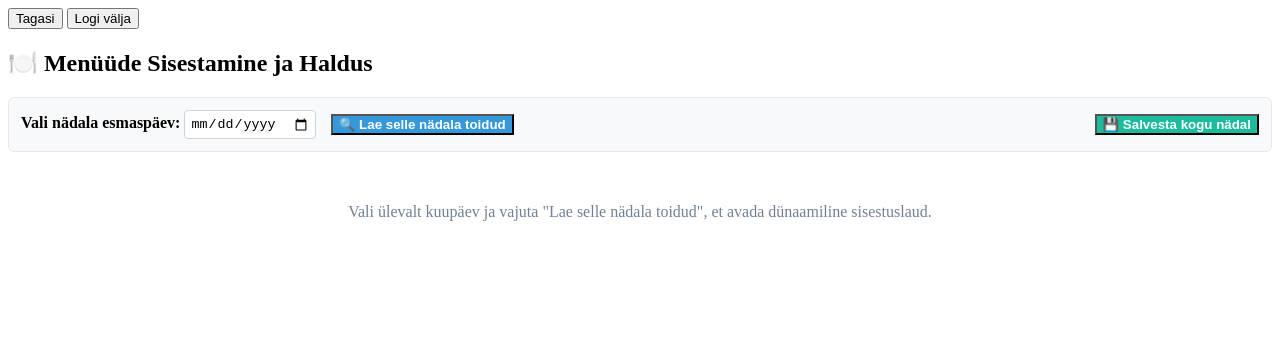
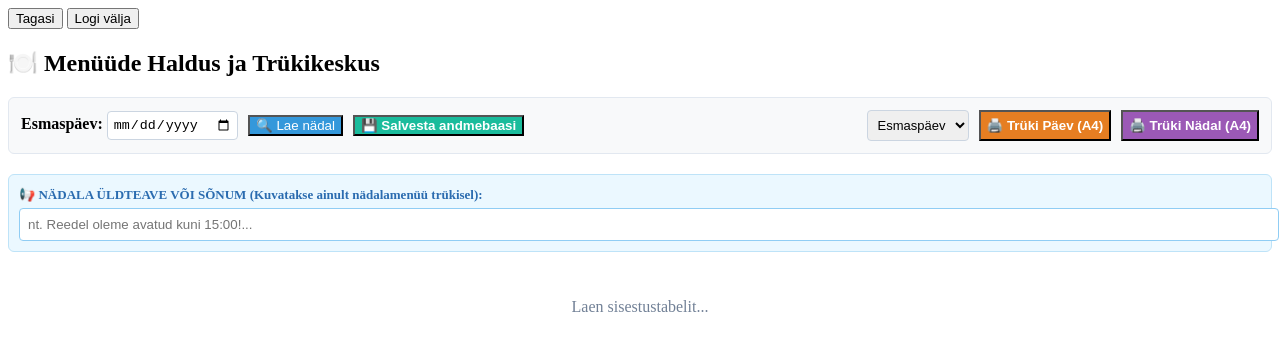
Before and after one commit to Piirimae/piirmae, a website with bundled scripts: page menyy.html in a window 1280 px wide. Built offline with nearby package versions, Linux system fonts and the light colour scheme; a script that the page names is missing.

Commit message:
Update menyy.html
print nuppudega menyy.html

```diff
--- a/menyy.html
+++ b/menyy.html
@@ -2,52 +2,64 @@
 <html lang="et">
 <head>
   <meta charset="UTF-8">
-  <title>Menüüde Juhtpaneel</title>
+  <title>Menüüde Juhtpaneel ja Trükk</title>
   <link rel="stylesheet" href="style.css">
   <style>
     .menyy-tabel { width: 100%; border-collapse: collapse; margin-top: 15px; }
     .menyy-tabel th, .menyy-tabel td { border: 1px solid #cbd5e1; padding: 10px; text-align: left; }
     .menyy-tabel th { background-color: #f1f5f9; font-weight: bold; color: #1e293b; width: 150px; }
-    .paeva-veerg { background: #ffffff; vertical-align: top; }
+    .paeva-veerg { background: #ffffff; vertical-align: top; width: 20%; }
     .menyy-sisend { width: 100%; padding: 6px; border: 1px solid #cbd5e1; border-radius: 4px; font-size: 13px; margin-bottom: 8px; box-sizing: border-box; }
-    .menyy-sisend:focus { border-color: #3182ce; outline: none; }
+    .menyy-teade-input { width: 100%; padding: 6px; border: 1px solid #fbd38d; background: #fffaf0; border-radius: 4px; font-size: 12px; box-sizing: border-box; font-style: italic; }
     .padi-paev { font-weight: bold; color: #2c3e50; font-size: 15px; border-bottom: 2px solid #edf2f7; padding-bottom: 4px; margin-bottom: 10px; }
   </style>
 </head>
 <body>
 
-<!-- 1. STANDARDNE PÄIS: Kasutajanimi, Tagasi ja Logi välja -->
 <header class="header">
   <div id="kasutajaNimi"></div>
   <button onclick="window.location='fuajee.html'" class="btn-small">Tagasi</button>
   <button id="logoutBtn" class="btn-small">Logi välja</button>
 </header>
 
-<!-- 2. TRÜKIPÄIS: Vajadusel menüü printimiseks -->
-<div id="printHeader" style="display: none;">
-  <img src="logo1.png" alt="Logo">
-  <h1 id="printTitle">NÄDALAMENÜÜ</h1>
-</div>
+<h2>🍽️ Menüüde Haldus ja Trükikeskus</h2>
 
-<h2>🍽️ Menüüde Sisestamine ja Haldus</h2>
-
-<!-- 3. JUHTKAST: Näitame kalendrit ja salvestamise nuppu -->
-<div class="toolbar" style="display: flex; flex-wrap: wrap; gap: 15px; align-items: center; margin-bottom: 20px; background:#f8f9fa; padding:12px; border-radius:6px; border:1px solid #e2e8f0;">
+<!-- JUHTPANEEL -->
+<div class="toolbar" style="display: flex; flex-wrap: wrap; gap: 10px; align-items: center; margin-bottom: 20px; background:#f8f9fa; padding:12px; border-radius:6px; border:1px solid #e2e8f0;">
   <label>
-    <strong>Vali nädala esmaspäev:</strong>
+    <strong>Esmaspäev:</strong>
     <input type="date" id="menyyAlgusEsmaspaev" style="padding: 5px; border-radius: 4px; border: 1px solid #cbd5e1;">
   </label>
 
-  <button id="btnLaeNadal" class="btn-small" style="background: #3498db; color:white; font-weight:bold;">🔍 Lae selle nädala toidud</button>
-  <button id="btnSalvestaMenyy" class="btn-small" style="background: #1abc9c; color:white; font-weight:bold; margin-left:auto;">💾 Salvesta kogu nädal</button>
+  <button id="btnLaeNadal" class="btn-small" style="background: #3498db; color:white;">🔍 Lae nädal</button>
+  <button id="btnSalvestaMenyy" class="btn-small" style="background: #1abc9c; color:white; font-weight:bold;">💾 Salvesta andmebaasi</button>
+
+  <!-- 🖨️ TRÜKIPULT ERALDI SEISVATELE AKNATELE -->
+  <div style="margin-left: auto; display: flex; gap: 10px;">
+    <select id="prindiPaevValik" style="padding: 6px; border-radius: 4px; border: 1px solid #cbd5e1; font-size: 13px;">
+      <option value="0">Esmaspäev</option>
+      <option value="1">Teisipäev</option>
+      <option value="2">Kolmapäev</option>
+      <option value="3">Neljapäev</option>
+      <option value="4">Reede</option>
+    </select>
+    <button id="btnPrindiPaev" class="btn-small" style="background: #e67e22; color:white; font-weight:bold;">🖨️ Trüki Päev (A4)</button>
+    <button id="btnPrindiNadal" class="btn-small" style="background: #9b59b6; color:white; font-weight:bold;">🖨️ Trüki Nädal (A4)</button>
+  </div>
 </div>
 
-<!-- 4. DÜNAAMILINE BLANKETT -->
-<div class="card" id="menyyBlankettKast" style="overflow-x: auto; padding: 15px;">
-  <p style="color:#718096; text-align:center;">Vali ülevalt kuupäev ja vajuta "Lae selle nädala toidud", et avada dünaamiline sisestuslaud.</p>
+<!-- NÄDALA ÜLDTEADE (Tabeli kohal või all) -->
+<div style="margin-bottom: 15px; background: #ebf8ff; border: 1px solid #bee3f8; padding: 10px; border-radius: 6px;">
+  <label style="font-size: 13px; font-weight: bold; color: #2b6cb0;">📢 NÄDALA ÜLDTEAVE VÕI SÕNUM (Kuvatakse ainult nädalamenüü trükisel):</label>
+  <input type="text" id="inputNadalUldTeade" style="width:100%; padding:8px; margin-top:5px; border: 1px solid #90cdf4; border-radius:4px;" placeholder="nt. Reedel oleme avatud kuni 15:00!...">
 </div>
 
-<!-- MOODULID JA TEEGID -->
+<!-- DÜNAAMILINE BLANKETT -->
+<div class="card" id="menyyBlankettKast" style="overflow-x: auto; padding: 15px;">
+  <p style="text-align:center; color:#718096;">Laen sisestustabelit...</p>
+</div>
+
+<script src="https://jsdelivr.net"></script>
 <script type="module" src="supabase.js"></script>
 <script type="module" src="auth.js"></script>
 <script type="module" src="menyy.js"></script>
```
